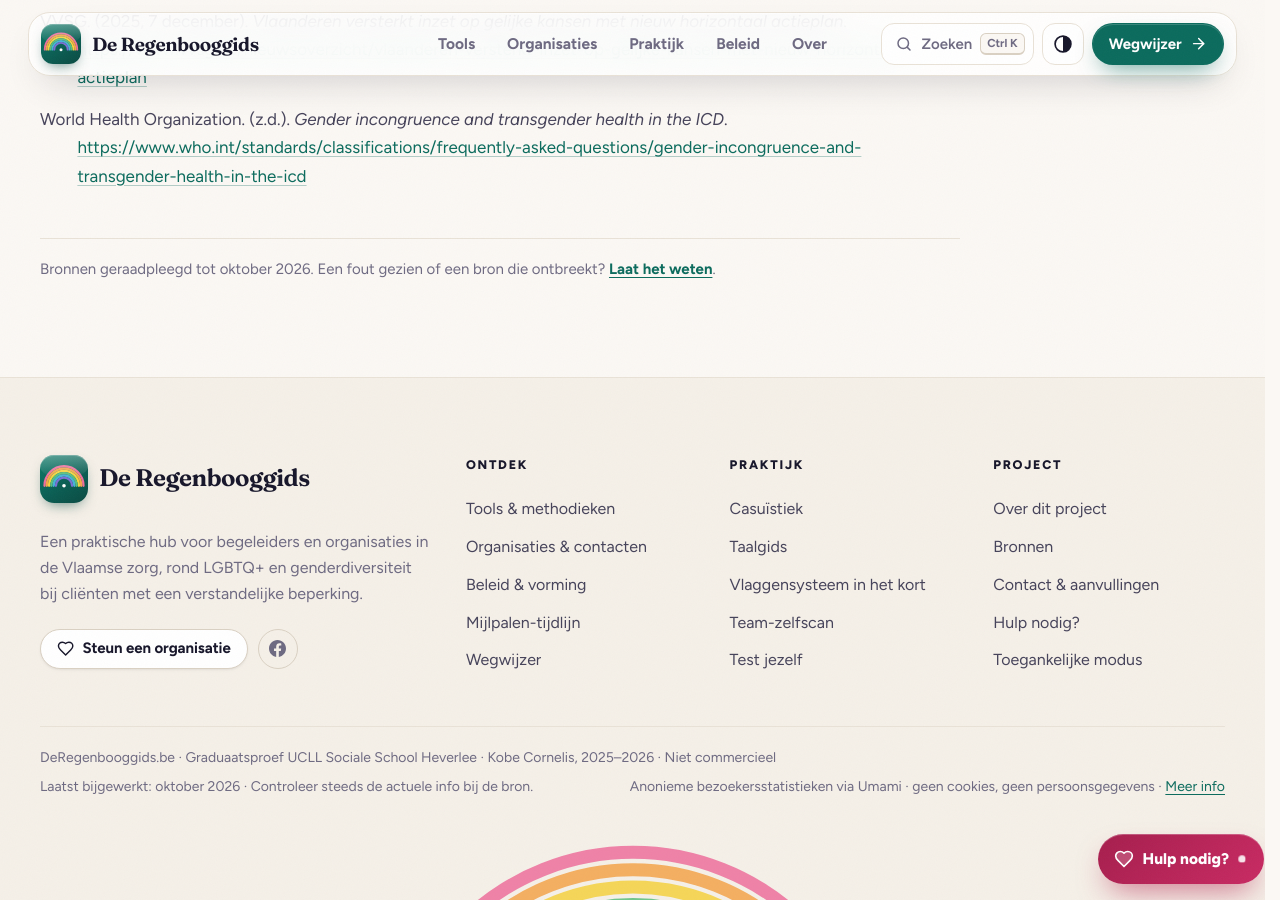
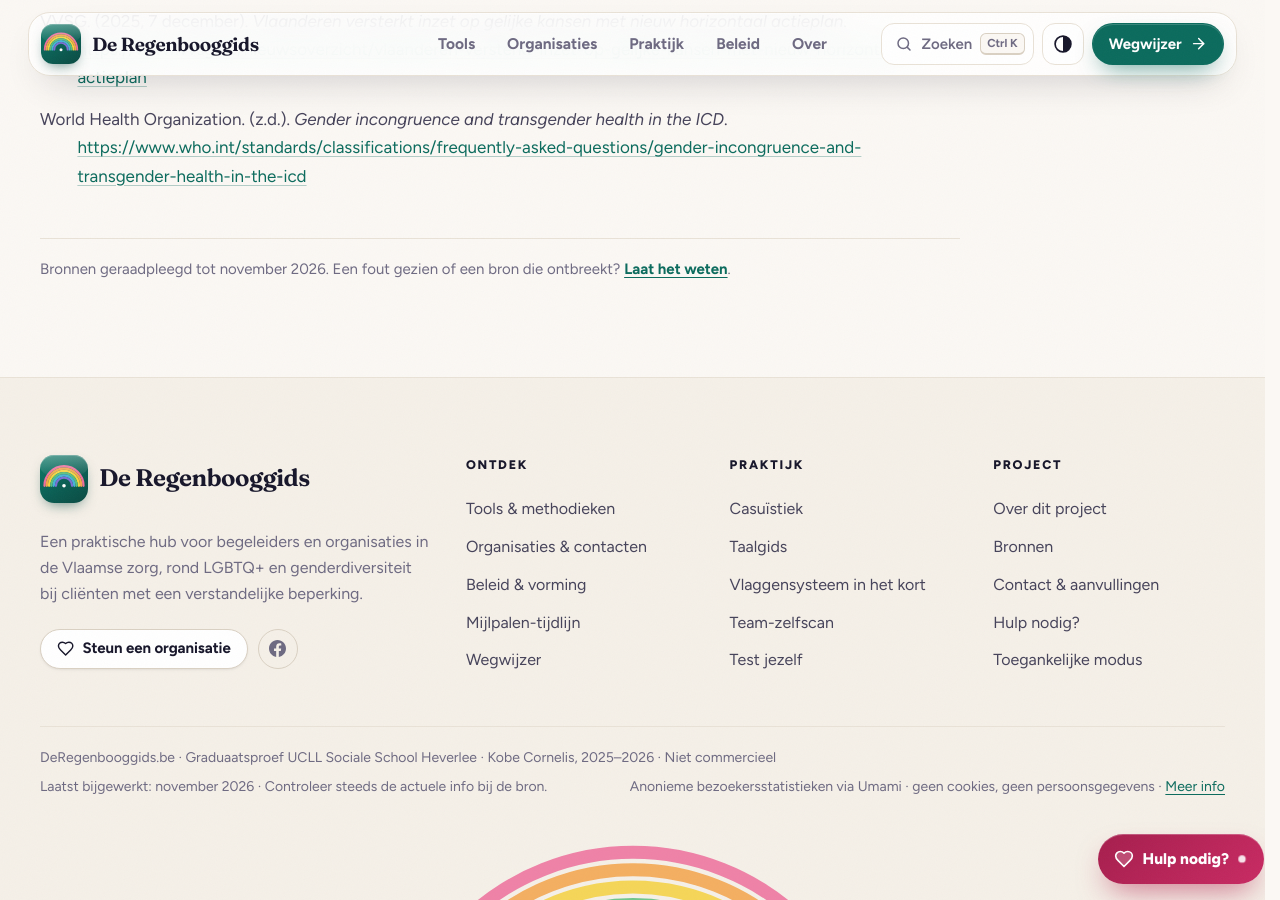
Before and after one commit to kobec00/DeRegenboogGids, a Jekyll site: the page built from bronnen/index.html, in a window 1280 px wide and 900 px high, scrolled down 4663 px. Built offline with Jekyll 4.4.1, drawn with Linux system fonts in a browser that asks for light colours.

Commit message:
Laatst bijgewerkt op november 2026 zetten
Co-Authored-By: Claude Opus 5.5 <noreply@anthropic.com>
Claude-Session: https://claude.ai/code/session_01KvzGXLdFSujhmaeGMaQbVA

```diff
--- a/_config.yml
+++ b/_config.yml
@@ -4,7 +4,7 @@ baseurl: ""
 lang: nl
 markdown: kramdown
 # Eén plek voor de datum van de laatste inhoudelijke controle (footer, Over, Bronnen)
-laatst_bijgewerkt: "oktober 2026"
+laatst_bijgewerkt: "november 2026"
 # sitemap.xml en robots.txt voor zoekmachines (standaard beschikbaar op GitHub Pages)
 plugins:
   - jekyll-sitemap
```
